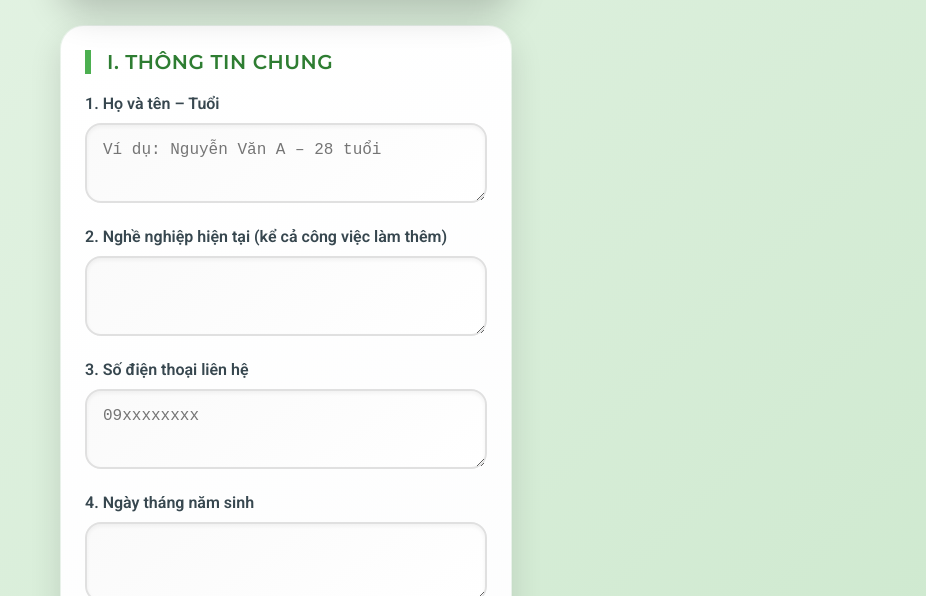
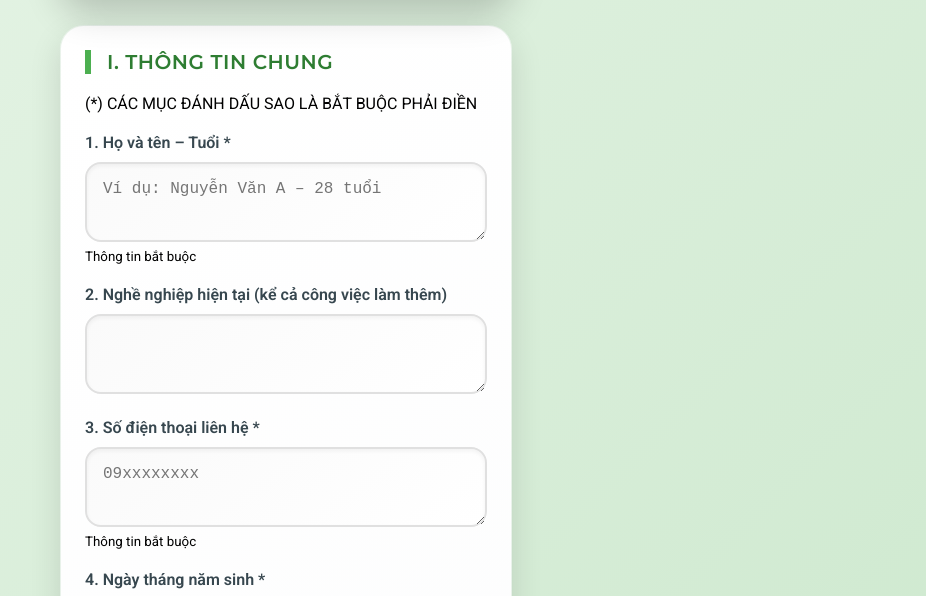
Before and after one commit to didannguyen38-debug/bachoa, a plain HTML site: page toc.html in a window 1280 px wide. Shown: the part 197-793 px from the top of the page, without its empty margins (354-1280 px from the left). Drawn offline with Linux system fonts and the light colour scheme.

Commit message:
Update giao diện + logic bắt buộc

```diff
--- a/toc.html
+++ b/toc.html
@@ -1,11 +1,14 @@
 <!DOCTYPE html>
 <html lang="vi">
+
 <head>
     <meta charset="UTF-8">
     <title>THÔNG TIN TÓC</title>
     <meta name="viewport" content="width=device-width, initial-scale=1.0">
 
-<link href="https://fonts.googleapis.com/css2?family=Roboto:wght@400;500;600&family=Montserrat:wght@500;600&display=swap" rel="stylesheet">
+    <link
+        href="https://fonts.googleapis.com/css2?family=Roboto:wght@400;500;600&family=Montserrat:wght@500;600&display=swap"
+        rel="stylesheet">
 
     <style>
         * {
@@ -47,7 +50,8 @@ body {
             max-width: 480px;
             margin: auto;
             padding: 16px 14px 40px;
-    padding-top: 80px; /* Để tránh logo */
+            padding-top: 80px;
+            /* Để tránh logo */
             animation: fadeInUp 0.8s ease-out;
         }
 
@@ -56,6 +60,7 @@ body {
                 opacity: 0;
                 transform: translateY(30px);
             }
+
             to {
                 opacity: 1;
                 transform: translateY(0);
@@ -87,8 +92,13 @@ body {
         }
 
         @keyframes shimmer {
-    0% { transform: rotate(0deg); }
-    100% { transform: rotate(360deg); }
+            0% {
+                transform: rotate(0deg);
+            }
+
+            100% {
+                transform: rotate(360deg);
+            }
         }
 
         .header h2 {
@@ -271,19 +281,30 @@ button:active {
 
         <div class="section">
             <h3>I. THÔNG TIN CHUNG</h3>
+            <p class="chu-thich">
+                (*) CÁC MỤC ĐÁNH DẤU SAO LÀ BẮT BUỘC PHẢI ĐIỀN
+            </p>
 
-        <label>1. Họ và tên – Tuổi</label>
-        <textarea id="q1" placeholder="Ví dụ: Nguyễn Văn A – 28 tuổi"></textarea>
+            <label class="bat-buoc-label">
+                1. Họ và tên – Tuổi <span class="sao">*</span>
+            </label>
+            <textarea id="q1" class="bat-buoc" placeholder="Ví dụ: Nguyễn Văn A – 28 tuổi"></textarea>
+            <small class="note-bat-buoc">Thông tin bắt buộc</small>
 
             <label>2. Nghề nghiệp hiện tại (kể cả công việc làm thêm)</label>
             <textarea id="q2"></textarea>
 
-        <label>3. Số điện thoại liên hệ</label>
-        <textarea id="q3" placeholder="09xxxxxxxx"></textarea>
+            <label class="bat-buoc-label">
+                3. Số điện thoại liên hệ <span class="sao">*</span>
+            </label>
+            <textarea id="q3" class="bat-buoc" placeholder="09xxxxxxxx"></textarea>
+            <small class="note-bat-buoc">Thông tin bắt buộc</small>
 
-        <label>4. Ngày tháng năm sinh</label>
-        <textarea id="q4"></textarea>
-
+            <label class="bat-buoc-label">
+                4. Ngày tháng năm sinh <span class="sao">*</span>
+            </label>
+            <textarea id="q4" class="bat-buoc"></textarea>
+            <small class="note-bat-buoc">Thông tin bắt buộc</small>
             <label>5. Địa chỉ thường trú</label>
             <textarea id="q5"></textarea>
 
@@ -302,8 +323,8 @@ button:active {
             <label>10. Hiện tại có mắc bệnh gì không, có đang uống thuốc điều trị bệnh nào không?</label>
             <textarea id="q10"></textarea>
 
-        <label>11. Có bệnh lý về máu không?</label>
-        <textarea id="q11"></textarea>
+            <label>11. Có bệnh lý về máu, thiếu máu, máu chảy không đông không?</label>
+            <textarea id="q11" placeholder="Chảy máu răng, đi cầu ra máu, rong kinh, xuất huyết dưới da,..."></textarea>
 
             <label>12. Có rối loạn chức năng gan - thận - mỡ máu - đường máu không?</label>
             <textarea id="q12"></textarea>
@@ -312,7 +333,7 @@ button:active {
             <textarea id="q13"></textarea>
 
             <label>14. Trước đây hoặc hiện tại có dùng thuốc bổ không?</label>
-        <textarea id="q14"></textarea>
+            <textarea id="q14" placeholder="Kẽm, sắt, vitamin,...."></textarea>
 
             <label>15. Có thường xuyên ăn nhiều đồ ngọt, béo, sữa và các chế phẩm từ sữa không?</label>
             <textarea id="q15"></textarea>
@@ -323,7 +344,8 @@ button:active {
             <label>17. Có sử dụng bột tăng cơ / thực phẩm thể hình trước đây hoặc hiện tại không?</label>
             <textarea id="q17"></textarea>
 
-        <label>18. Đã từng điều trị tóc / da đầu chưa? [điều trị bao nhiêu đợt, mỗi đợt thời gian bao lâu]. Hiện tại đang điều trị hay ngừng [nếu đã ngừng thì ngừng bao lâu]?</label>
+            <label>18. Đã từng điều trị tóc / da đầu chưa? [điều trị bao nhiêu đợt, mỗi đợt thời gian bao lâu]. Hiện tại
+                đang điều trị hay ngừng [nếu đã ngừng thì ngừng bao lâu]?</label>
             <textarea id="q18"></textarea>
         </div>
 
@@ -345,14 +367,16 @@ button:active {
             <label>23. Mức độ rụng tóc ít hay nhiều?</label>
             <textarea id="q23"></textarea>
 
-        <label>24.  Có vuốt, kéo tóc hoặc đội mũ thường xuyên không?</label>
+            <label>24. Có vuốt, kéo tóc hoặc đội mũ thường xuyên không?</label>
             <textarea id="q24"></textarea>
 
             <label>25. Có theo chế độ ăn kiêng hoặc kiêng thực phẩm nào không?</label>
             <textarea id="q25"></textarea>
         </div>
 
-    <button onclick="taoAnh('TÓC')">📸 TẠO ẢNH</button>
+        <button onclick="kiemTraVaTaoAnh('TÓC')">TẠO ẢNH</button>
+
+        <button onclick="xoaDuLieu()">XOÁ THÔNG TIN</button>
 
     </div>
 
@@ -360,4 +384,5 @@ button:active {
     <script src="script.js"></script>
 
 </body>
+
 </html>
```
Lines whose indentation alone changed are shown as unchanged.
